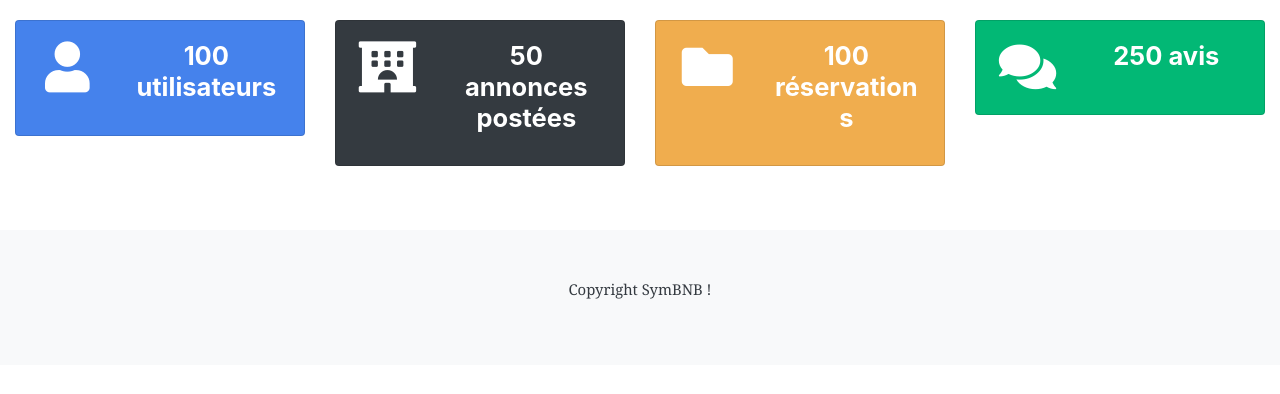
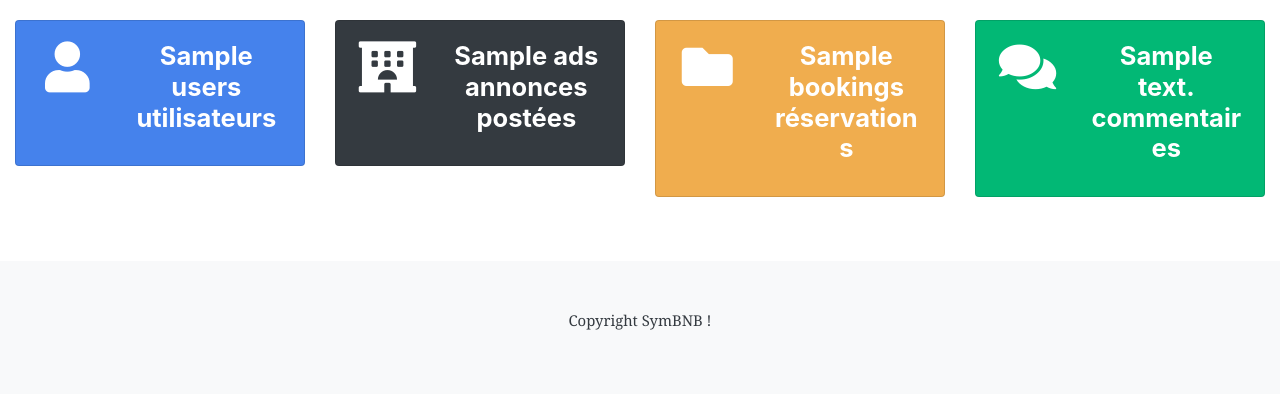
Before and after one commit to fifiloulou/Symbnb, a Symfony app: template templates/admin/dashboard/index.html.twig in a window 1280 px wide. Shown: the part 57-451 px from the top of the page. Run offline with Twig, Linux system fonts and the light colour scheme; the template is opened without the code that fills it: most values are stand-ins (such as "Sample title", 1, 10 or a date in 2020); some libraries are stand-ins or nearby versions.

Commit message:
Nos premières requêtes DQL

```diff
--- a/templates/admin/dashboard/index.html.twig
+++ b/templates/admin/dashboard/index.html.twig
@@ -14,7 +14,7 @@
                                 <i class="fas fa-user fa-3x"></i>
                             </div>
                             <div class="col-8">
-                                <h4 class="card-title">100 utilisateurs</h4>
+                                <h4 class="card-title">{{ stats.users }} utilisateurs</h4>
                             </div>
                         </div>
                     </div>
@@ -28,7 +28,7 @@
                                 <i class="fas fa-hotel fa-3x"></i>
                             </div>
                             <div class="col-8">
-                                <h4 class="card-title">50 annonces postées</h4>
+                                <h4 class="card-title">{{ stats.ads }} annonces postées</h4>
                             </div>
                         </div>
                     </div>
@@ -42,7 +42,7 @@
                                 <i class="fas fa-folder fa-3x"></i>
                             </div>
                             <div class="col-8">
-                                <h4 class="card-title">100 réservations</h4>
+                                <h4 class="card-title">{{ stats.bookings }} réservations</h4>
                             </div>
                         </div>
                     </div>
@@ -56,7 +56,7 @@
                                 <i class="fas fa-comments fa-3x"></i>
                             </div>
                             <div class="col-8">
-                                <h4 class="card-title">250 avis</h4>
+                                <h4 class="card-title">{{ stats.comments }} commentaires </h4>
                             </div>
                         </div>
                     </div>
```
Also changed, not shown: src/Controller/AdminDashboardController.php (+15 -3 lines).
